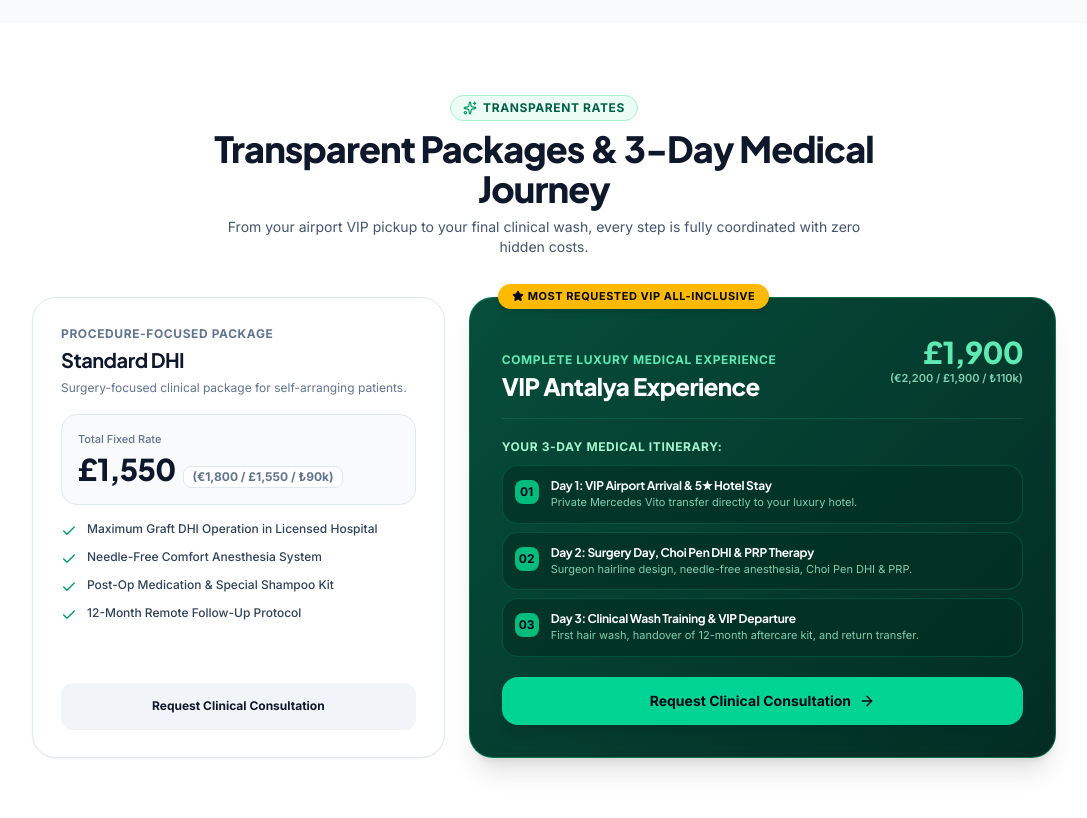
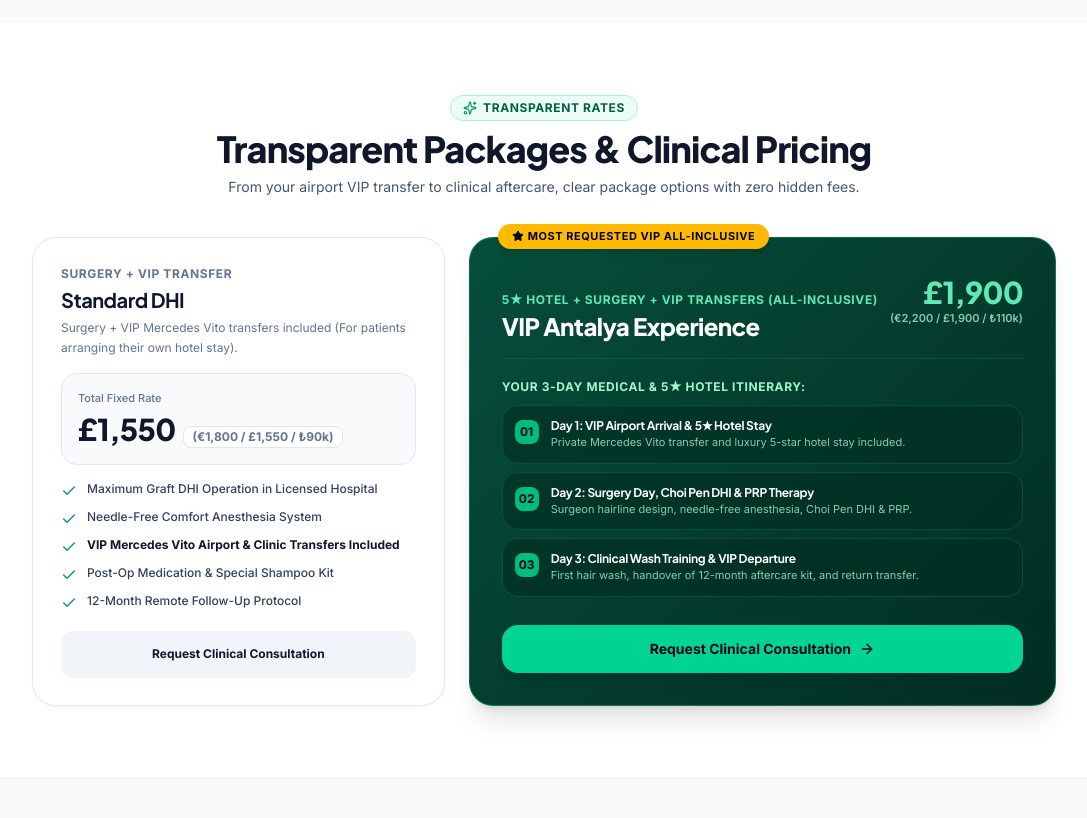
Before and after one commit to novadigital-official/antalya-dhi, a Next.js app: page /fr-greffe-cheveux-turquie in a window 1280 px wide. Shown: the part 500-1318 px from the top of the page, without its empty margins (96-1183 px from the left). Built offline with nearby package versions, Linux system fonts and the light colour scheme; no server answers.

Commit message:
fix: correct package structure (90.000 TL includes surgery + VIP Mercedes transfers without hotel, 110.000 TL includes 5-star hotel + VIP transfers + PRP)

```diff
--- a/components/HeroSection.tsx
+++ b/components/HeroSection.tsx
@@ -50,11 +50,11 @@ export default function HeroSection() {
     fr: 'Forfaits Tout Compris dès:',
   }[lang as Lang] || 'All-Inclusive Packages from:';
 
-  const hotelTagText = {
-    tr: '5★ Otel & VIP Transfer Dahil',
-    en: '5★ Hotel & VIP Transfer Included',
-    fr: 'Hôtel 5★ & Transfert VIP Inclus',
-  }[lang as Lang] || '5★ Hotel & VIP Transfer Included';
+  const transferTagText = {
+    tr: 'VIP Mercedes Transfer Dahil',
+    en: 'VIP Mercedes Transfer Included',
+    fr: 'Transfert VIP Mercedes Inclus',
+  }[lang as Lang] || 'VIP Mercedes Transfer Included';
 
   const tag1Text = { tr: 'Tek Kullanımlık Choi', en: 'Single-Use Choi', fr: 'Stylo Choi Unique' }[lang as Lang] || 'Single-Use Choi';
   const tag2Text = { tr: 'VIP Mercedes Vito', en: 'VIP Mercedes Vito', fr: 'Transfert Mercedes' }[lang as Lang] || 'VIP Mercedes Vito';
@@ -100,8 +100,8 @@ export default function HeroSection() {
               <div className="bg-emerald-950/90 border border-emerald-500/40 px-3.5 py-2 rounded-2xl flex flex-wrap items-center gap-2.5 shadow-lg backdrop-blur-md">
                 <span className="text-xs text-emerald-200/80 font-medium">{pkgStartText}</span>
                 <span className="text-emerald-300 font-black text-base sm:text-lg">{priceFormatted}</span>
-                <span className="text-[11px] text-amber-300 bg-amber-950/80 border border-amber-500/40 px-2 py-0.5 rounded-lg font-extrabold">
-                  {hotelTagText}
+                <span className="text-[11px] text-amber-300 bg-amber-950/80 border border-amber-500/40 px-2.5 py-0.5 rounded-lg font-extrabold">
+                  {transferTagText}
                 </span>
               </div>
             </div>
--- a/components/PricingPackages.tsx
+++ b/components/PricingPackages.tsx
@@ -26,16 +26,16 @@ export default function PricingPackages() {
   };
 
   const title = {
-    tr: 'Şeffaf Paketler & 3 Günlük Cerrahi Yolculuk',
-    en: 'Transparent Packages & 3-Day Medical Journey',
-    fr: 'Forfaits Transparents & Séjour Médical de 3 Jours',
-  }[lang as Lang] || 'Transparent Packages & 3-Day Medical Journey';
+    tr: 'Şeffaf Paketler & Cerrahi Fiyatlandırma',
+    en: 'Transparent Packages & Clinical Pricing',
+    fr: 'Forfaits Transparents & Tarification Médicale',
+  }[lang as Lang] || 'Transparent Packages & Clinical Pricing';
 
   const subtitle = {
-    tr: 'Havalimanı VIP karşılamasından taburcu gününe kadar her detayın dahil olduğu şeffaf fiyatlandırma.',
-    en: 'From your airport VIP pickup to your final clinical wash, every step is fully coordinated with zero hidden costs.',
-    fr: 'De votre arrivée VIP à l\'aéroport jusqu\'aux soins finaux, chaque étape est incluse sans aucun frais caché.',
-  }[lang as Lang] || 'Fully coordinated with zero hidden costs.';
+    tr: 'Havalimanı VIP karşılamasından medikal bakıma kadar gizli hiçbir maliyet olmadan net paket seçeneklerimiz.',
+    en: 'From your airport VIP transfer to clinical aftercare, clear package options with zero hidden fees.',
+    fr: 'De votre transfert VIP à l\'aéroport jusqu\'aux soins post-opératoires, des forfaits clairs sans frais cachés.',
+  }[lang as Lang] || 'Clear package options with zero hidden fees.';
 
   const fixedRateText = {
     tr: 'Sabit Paket Ücreti',
@@ -54,6 +54,12 @@ export default function PricingPackages() {
     en: '(€2,200 / £1,900 / ₺110k)',
     fr: '(2 200€ / £1,900 / 110 000 ₺)',
   }[lang as Lang] || '(€2,200 / £1,900 / ₺110k)';
+
+  const standardDesc = {
+    tr: 'Cerrahi operasyon ve VIP Mercedes transferi dahil paket (Otel konaklamasını kendi ayarlayan hastalar için).',
+    en: 'Surgery + VIP Mercedes Vito transfers included (For patients arranging their own hotel stay).',
+    fr: 'Chirurgie DHI + Transferts VIP Mercedes inclus (Pour les patients organisant leur hébergement).',
+  }[lang as Lang] || 'Surgery + VIP Mercedes transfers included.';
 
   return (
     <section id="packages" className="py-14 sm:py-18 bg-white border-b border-slate-200/80 relative overflow-hidden">
@@ -76,18 +82,18 @@ export default function PricingPackages() {
         {/* 2 Package Cards Grid */}
         <div className="grid grid-cols-1 lg:grid-cols-12 gap-6 max-w-5xl mx-auto items-stretch">
 
-          {/* PACKAGE 1: STANDARD DHI (5 cols — Clean White Card) */}
+          {/* PACKAGE 1: STANDARD DHI (5 cols — 90.000 TL / £1,550) */}
           <div className="lg:col-span-5 bg-white border border-slate-200 rounded-3xl p-6 sm:p-7 shadow-xs flex flex-col justify-between space-y-5 card-hover-soft">
             <div className="space-y-4">
               <div>
                 <span className="text-xs font-bold text-slate-500 uppercase tracking-wider block">
-                  {lang === 'tr' ? 'Standart Operasyon' : lang === 'fr' ? 'Intervention Seule' : 'Procedure-Focused Package'}
+                  {lang === 'tr' ? 'Cerrahi + VIP Transfer' : lang === 'fr' ? 'Chirurgie + Transfert VIP' : 'Surgery + VIP Transfer'}
                 </span>
                 <h3 className="text-xl font-heading font-bold text-slate-900 mt-1">
                   Standard DHI
                 </h3>
                 <p className="text-xs text-slate-500 font-normal mt-1 leading-relaxed">
-                  {lang === 'tr' ? 'Kendi konaklama ve transferini ayarlayan hastalar için cerrahi paket.' : lang === 'fr' ? 'Forfait chirurgical pour les patients organisant eux-mêmes leur séjour.' : 'Surgery-focused clinical package for self-arranging patients.'}
+                  {standardDesc}
                 </p>
               </div>
 
@@ -114,11 +120,15 @@ export default function PricingPackages() {
                 </li>
                 <li className="flex items-start gap-2.5">
                   <Check className="w-4 h-4 text-emerald-600 shrink-0 mt-0.5" />
-                  <span>{lang === 'tr' ? 'Operasyon Sonrası İlaç ve Özel Şampuan' : 'Post-Op Medication & Special Shampoo Kit'}</span>
+                  <span className="font-bold text-slate-900">{lang === 'tr' ? 'VIP Mercedes Vito Havalimanı & Klinik Transferleri Dahil' : 'VIP Mercedes Vito Airport & Clinic Transfers Included'}</span>
                 </li>
                 <li className="flex items-start gap-2.5">
                   <Check className="w-4 h-4 text-emerald-600 shrink-0 mt-0.5" />
-                  <span>{lang === 'tr' ? '12 Ay Uzaktan Medikal Takip' : '12-Month Remote Follow-Up Protocol'}</span>
+                  <span>{lang === 'tr' ? 'Operasyon Sonrası İlaç ve Özel Şampuan Kiti' : 'Post-Op Medication & Special Shampoo Kit'}</span>
+                </li>
+                <li className="flex items-start gap-2.5">
+                  <Check className="w-4 h-4 text-emerald-600 shrink-0 mt-0.5" />
+                  <span>{lang === 'tr' ? '12 Ay Uzaktan Medikal Takip Protokolü' : '12-Month Remote Follow-Up Protocol'}</span>
                 </li>
               </ul>
             </div>
@@ -132,7 +142,7 @@ export default function PricingPackages() {
             </a>
           </div>
 
-          {/* PACKAGE 2: VIP ANTALYA EXPERIENCE (7 cols — Deep Emerald Luxury Gradient) */}
+          {/* PACKAGE 2: VIP ANTALYA EXPERIENCE (7 cols — 110.000 TL / £1,900 — Hotel Included) */}
           <div className="lg:col-span-7 bg-emerald-card text-white rounded-3xl p-6 sm:p-8 shadow-xl relative flex flex-col justify-between space-y-5 card-hover-soft border border-emerald-500/40">
             {/* VIP Popular Badge */}
             <div className="absolute -top-3.5 left-7 bg-amber-400 text-slate-950 font-extrabold text-[11px] px-3.5 py-1 rounded-full uppercase tracking-wider shadow-md flex items-center gap-1">
@@ -144,7 +154,7 @@ export default function PricingPackages() {
               <div className="flex flex-col sm:flex-row sm:items-baseline sm:justify-between gap-2 border-b border-emerald-600/30 pb-4">
                 <div>
                   <span className="text-xs font-bold text-emerald-300 uppercase tracking-wider block">
-                    {lang === 'tr' ? 'Tam Kapsamlı Sağlık Turizmi Deneyimi' : lang === 'fr' ? 'Expérience Médicale Complète Tout Inclus' : 'Complete Luxury Medical Experience'}
+                    {lang === 'tr' ? '5★ Otel + Cerrahi + VIP Transfer (Her Şey Dahil)' : lang === 'fr' ? 'Hôtel 5★ + Chirurgie + Transfert VIP (Tout Inclus)' : '5★ Hotel + Surgery + VIP Transfers (All-Inclusive)'}
                   </span>
                   <h3 className="text-2xl font-heading font-extrabold text-white mt-0.5">
                     VIP Antalya Experience
@@ -161,7 +171,7 @@ export default function PricingPackages() {
               {/* 3-Day Itinerary Steps */}
               <div className="space-y-2.5">
                 <div className="text-xs font-bold text-emerald-200 uppercase tracking-wider">
-                  {lang === 'tr' ? '3 Günlük Cerrahi Seyahat Planı:' : lang === 'fr' ? 'Votre Programme Médical de 3 Jours:' : 'Your 3-Day Medical Itinerary:'}
+                  {lang === 'tr' ? '3 Günlük VIP Seyahat & Otel Planı:' : lang === 'fr' ? 'Votre Programme Médical & Hôtel 5★ de 3 Jours:' : 'Your 3-Day Medical & 5★ Hotel Itinerary:'}
                 </div>
 
                 <div className="space-y-2">
@@ -172,10 +182,10 @@ export default function PricingPackages() {
                     </div>
                     <div>
                       <h4 className="text-xs font-bold text-white">
-                        {lang === 'tr' ? '1. Gün: Havalimanı Karşılama & 5★ Otele Yerleşme' : lang === 'fr' ? 'Jour 1: Arrivée VIP & Installation Hôtel 5★' : 'Day 1: VIP Airport Arrival & 5★ Hotel Stay'}
+                        {lang === 'tr' ? '1. Gün: Havalimanı Karşılama & 5★ Lüks Otele Yerleşme' : lang === 'fr' ? 'Jour 1: Arrivée VIP & Installation Hôtel 5★' : 'Day 1: VIP Airport Arrival & 5★ Hotel Stay'}
                       </h4>
                       <p className="text-[11px] text-emerald-200/80 font-normal">
-                        {lang === 'tr' ? 'Mercedes Vito ile özel transfer ve 5 yıldızlı otelde dinlenme.' : lang === 'fr' ? 'Transfert privé Mercedes Vito directement à votre hôtel.' : 'Private Mercedes Vito transfer directly to your luxury hotel.'}
+                        {lang === 'tr' ? 'Mercedes Vito ile özel transfer ve 5 yıldızlı sahil otelinde dinlenme.' : lang === 'fr' ? 'Transfert privé Mercedes Vito et séjour en hôtel 5 étoiles.' : 'Private Mercedes Vito transfer and luxury 5-star hotel stay included.'}
                       </p>
                     </div>
                   </div>
```
